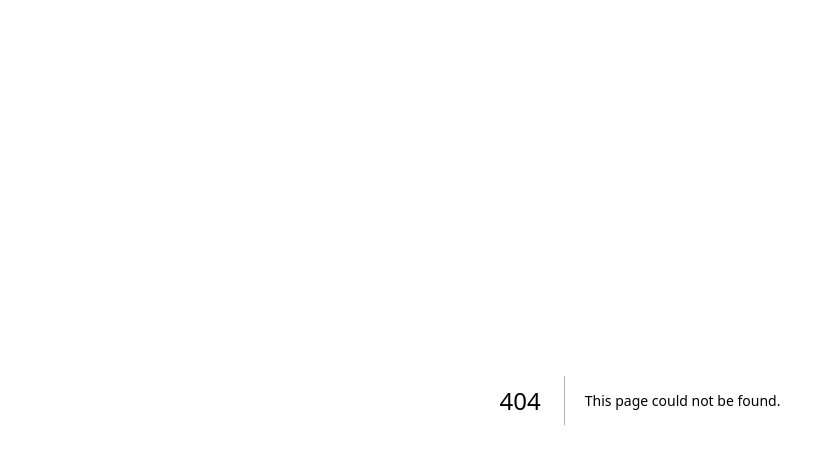
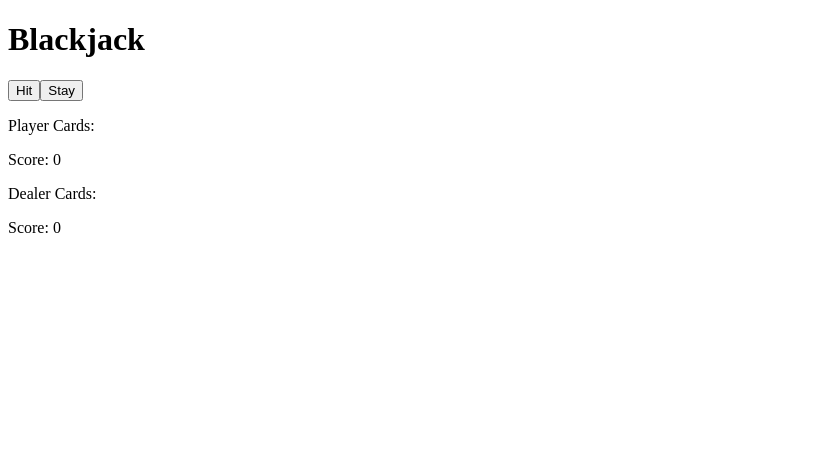
Before and after one commit to The-Bhoi-Wonder/NextWebsite, a Next.js app: page /games/blackjack2 in a window 1280 px wide. Before the commit this address had no page. Shown: the top 464 px of the page, without its empty margins (0-835 px from the left). Built offline with nearby package versions, Linux system fonts and the light colour scheme.

Commit message:
Create blackjack2.js

```diff
--- /dev/null
+++ b/pages/games/blackjack2.js
@@ -0,0 +1,106 @@
+import React, { useState, useEffect } from 'react';
+
+const Blackjack = () => {
+  const [playerScore, setPlayerScore] = useState(0);
+  const [dealerScore, setDealerScore] = useState(0);
+  const [playerCards, setPlayerCards] = useState([]);
+  const [dealerCards, setDealerCards] = useState([]);
+  const [gameOver, setGameOver] = useState(false);
+
+  useEffect(() => {
+    if (playerScore === 21 || dealerScore === 21 || playerScore > 21 || dealerScore > 21) {
+      setGameOver(true);
+    }
+  }, [playerScore, dealerScore]);
+
+  const dealCard = (isPlayer) => {
+    const newCard = Math.floor(Math.random() * 10) + 1;
+    if (isPlayer) {
+      setPlayerScore((prevScore) => prevScore + newCard);
+      setPlayerCards((prevCards) => [...prevCards, newCard]);
+    } else {
+      setDealerScore((prevScore) => prevScore + newCard);
+      setDealerCards((prevCards) => [...prevCards, newCard]);
+    }
+  };
+
+  const resetGame = () => {
+    setPlayerScore(0);
+    setDealerScore(0);
+    setPlayerCards([]);
+    setDealerCards([]);
+    setGameOver(false);
+  };
+
+  const checkWinner = () => {
+    if (playerScore === dealerScore) {
+      return "It's a tie!";
+    } else if (playerScore > 21) {
+      return 'You busted! Dealer wins.';
+    } else if (dealerScore > 21) {
+      return 'Dealer busted! You win.';
+    } else if (playerScore > dealerScore) {
+      return 'You win!';
+    } else {
+      return 'Dealer wins!';
+    }
+  };
+
+  const dealerTurn = () => {
+    if (dealerScore < 17 && !gameOver)  {
+      dealCard(false);
+      setTimeout(dealerTurn, 1000);
+    } else {
+      setGameOver(true);
+    }
+  };
+
+  const renderResult = () => {
+    if (gameOver) {
+      return (
+        <div>
+          <p>{checkWinner()}</p>
+          <button onClick={resetGame}>Play Again</button>
+        </div>
+      );
+    }
+    return null;
+  };
+
+  const renderPlayerCards = () => (
+    <div>
+      <p>Player Cards:</p>
+      <p>Score: {playerScore}</p>
+      {playerCards.map((card, index) => (
+        <p key={index}>{card}</p>
+      ))}
+    </div>
+  );
+
+  const renderDealerCards = () => (
+    <div>
+      <p>Dealer Cards:</p>
+      <p>Score: {dealerScore}</p>
+      {dealerCards.map((card, index) => (
+        <p key={index}>{card}</p>
+      ))}
+    </div>
+  );
+
+  return (
+    <div>
+      <h1>Blackjack</h1>
+      {!gameOver && (
+        <div>
+          <button onClick={() => dealCard(true)}>Hit</button>
+          <button onClick={dealerTurn}>Stay</button>
+        </div>
+      )}
+      {renderResult()}
+      {renderPlayerCards()}
+      {renderDealerCards()}
+    </div>
+  );
+};
+
+export default Blackjack;
```
